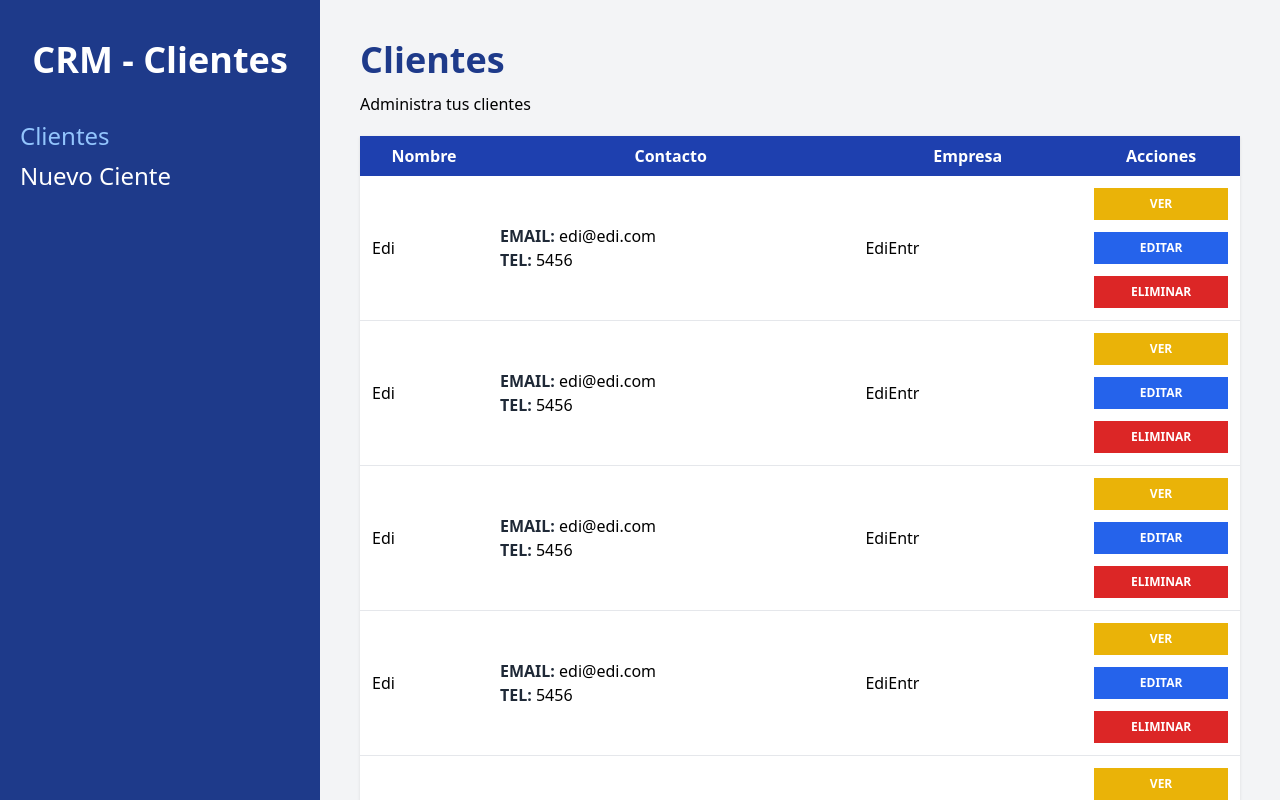
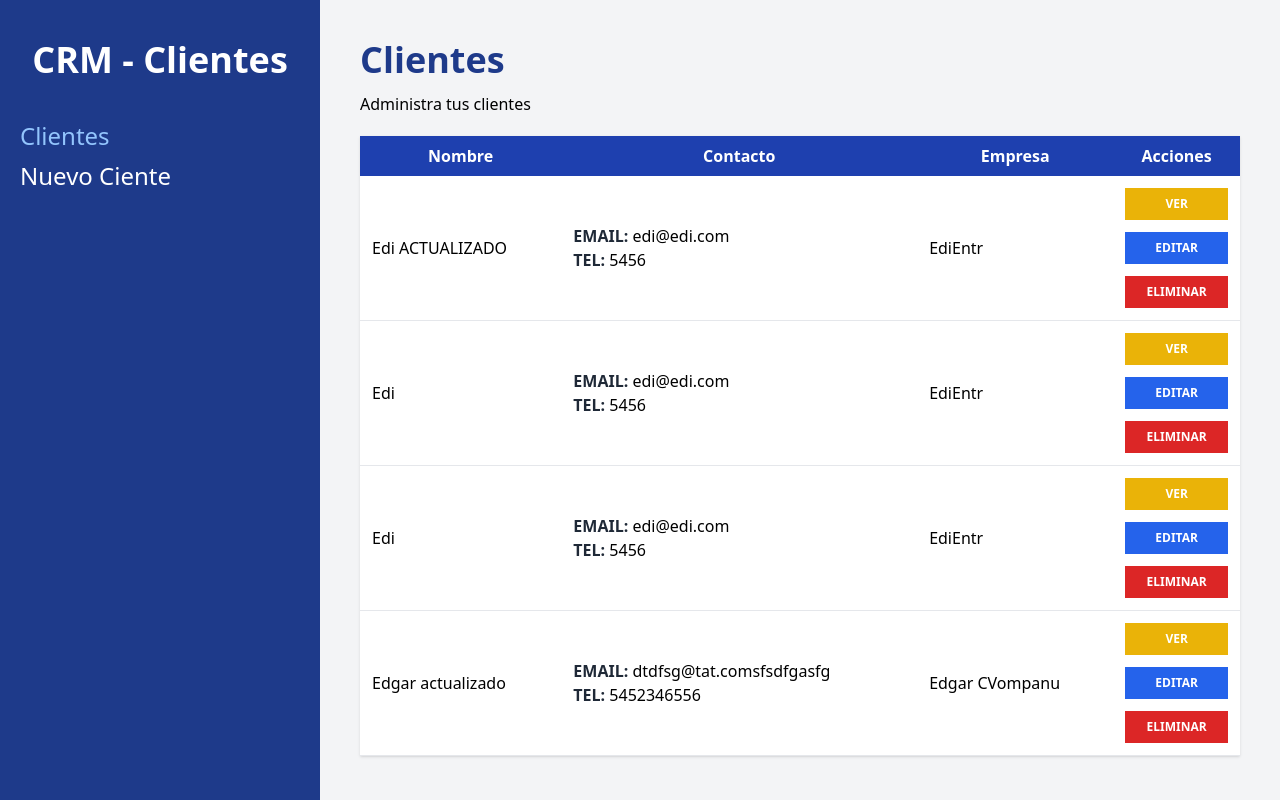
Before and after one commit to edicoding/crm_react, a React (Vite) app: page /clientes in a window 1280 px wide. Built offline with nearby package versions, Linux system fonts and the light colour scheme; data requests are answered from the project's data file.

Commit message:
185 publishing API

```diff
--- a/db.json
+++ b/db.json
@@ -1,14 +1,7 @@
 {
   "clientes": [
     {
-      "nombre": "Edi",
-      "empresa": "EdiEntr",
-      "email": "edi@edi.com",
-      "telefono": "5456",
-      "id": 1
-    },
-    {
-      "nombre": "Edi",
+      "nombre": "Edi ACTUALIZADO",
       "empresa": "EdiEntr",
       "email": "edi@edi.com",
       "telefono": "5456",
@@ -32,12 +25,12 @@
       "id": 4
     },
     {
-      "nombre": "Marga",
-      "empresa": "Marga Medicina",
-      "email": "dtdfsg@marga.com",
-      "telefono": "5234655654",
-      "notas": "Hola",
-      "id": 5
+      "nombre": "Edgar actualizado",
+      "empresa": "Edgar CVompanu",
+      "email": "dtdfsg@tat.comsfsdfgasfg",
+      "telefono": "5452346556",
+      "notas": "fsdvsvffdhgjhfhdjhgjkgk",
+      "id": 6
     }
   ]
 }
--- a/src/components/Cliente.jsx
+++ b/src/components/Cliente.jsx
@@ -1,6 +1,6 @@
 import { useNavigate } from "react-router-dom"
 
-const Cliente = ({cliente}) => {
+const Cliente = ({cliente, handleEliminar}) => {
     const navigate = useNavigate()
 
     const {nombre, empresa, email, telefono, notas, id} = cliente
@@ -33,6 +33,7 @@ const Cliente = ({cliente}) => {
                     type='button'
                     className='bg-red-600 hover:bg-red-700 block w-full text-white p-2
                     uppercase font-bold text-xs mt-3'
+                    onClick={() => handleEliminar(id)}
                 >Eliminar</button>
             </td>
         </tr>
--- a/src/components/Formulario.jsx
+++ b/src/components/Formulario.jsx
@@ -3,8 +3,9 @@ import { Formik, Form, Field} from 'formik'
 import { useNavigate } from 'react-router-dom'
 import * as Yup from 'yup'
 import Alerta from './Alerta'
+import Spinner from './Spinner'
 
-const Formulario = ({cliente}) => {
+const Formulario = ({cliente, cargando}) => {
 
     const navigate = useNavigate()
 
@@ -26,19 +27,29 @@ const Formulario = ({cliente}) => {
 
     const handleSubmit = async valores => {
         try {
+            let respuesta
+            if(cliente.id) {
+                // Editando un Registro
+                const url = `http://localhost:4000/clientes/${cliente.id}`
+                respuesta = await fetch(url, {
+                    method: 'PUT',
+                    body: JSON.stringify(valores),
+                    headers: {
+                        'Content-Type': 'application/json'
+                    }
+                })
+            } else {
+                // Nuevo Registro
                 const url = 'http://localhost:4000/clientes'
-
-            const respuesta = await fetch(url, {
+                respuesta = await fetch(url, {
                     method: 'POST',
                     body: JSON.stringify(valores),
                     headers: {
                         'Content-Type': 'application/json'
                     }
                 })
-            console.log(respuesta);
-            const resultado = await respuesta.json()
-            console.log(resultado);
-
+            }
+            await respuesta.json()
             navigate('/clientes')
         } catch (error) {
             console.log(error);
@@ -46,10 +57,11 @@ const Formulario = ({cliente}) => {
     }
 
     return (
+        cargando ? <Spinner /> : (
             <div className='bg-white mt-10 px-5 py-10 rounded-md shadow-md
             md:w-3/4 mx-auto'>
                 <h1 className='text-gray-600 font-bold text-xl uppercase
-            text-center'>Agregar Cliente</h1>
+                text-center'>{cliente?.nombre ? 'Editar Cliente' : 'Agregar Cliente'}</h1>
 
                 <Formik
                     initialValues={{
@@ -163,7 +175,7 @@ const Formulario = ({cliente}) => {
 
                         <input
                             type='submit'
-                        value='Agregar Cliente'
+                            value={cliente?.nombre ? 'Editar Cliente' : 'Agregar Cliente'}
                             className='mt-5 w-full bg-blue-800 p-3 text-white uppercase font-bold text-lg'
                         />
                     </Form>
@@ -171,10 +183,13 @@ const Formulario = ({cliente}) => {
                 </Formik>
             </div>
         )
+
+    )
 }
 
 Formulario.defaultProps = {
-    cliente: {}
+    cliente: {},
+    cargando: false
 }
 
 export default Formulario
--- a/src/paginas/EditarCliente.jsx
+++ b/src/paginas/EditarCliente.jsx
@@ -29,9 +29,12 @@ const EditarCliente = () => {
         <h1 className='font-black text-4xl text-blue-900'>Editar Cliente</h1>
         <p className='mt-3'>Utiliza este formulario para editar datos de un cliente</p>
 
-        <Formulario
-          cliente={cliente}
-        />
+        {cliente?.nombre ? (
+          <Formulario
+            cliente={cliente}
+            cargando={cargando}
+          />
+        ): <p>Cliente ID no válido</p>}
     </>
   )
 }
--- a/src/paginas/Inicio.jsx
+++ b/src/paginas/Inicio.jsx
@@ -11,7 +11,6 @@ const Inicio = () => {
         const url = 'http://localhost:4000/clientes'
         const respuesta = await fetch(url)
         const resultado = await respuesta.json()
-
         setClientes(resultado)
       } catch (error) {
         console.log(error);
@@ -20,6 +19,24 @@ const Inicio = () => {
 
     obtenerClientesAPI()
   }, [])
+
+  const handleEliminar = async id => {
+    const confirmar = confirm('¿Deseas eliminar este cliente?')
+
+    if(confirmar) {
+      try {
+        const url = `http://localhost:4000/clientes/${id}`
+        const respuesta = await fetch(url, {
+          method: 'DELETE'
+        })
+        await respuesta.json()
+        const arrayClientes = clientes.filter(cliente => cliente.id !== id)
+        setClientes(arrayClientes)
+      } catch (error) {
+        console.log(error);
+      }
+    }
+  }
 
   return (
     <>
@@ -41,6 +58,7 @@ const Inicio = () => {
               <Cliente
                 key={cliente.id}
                 cliente={cliente}
+                handleEliminar={handleEliminar}
               />
             ))}
           </tbody>
```
Lines whose indentation alone changed are shown as unchanged.
